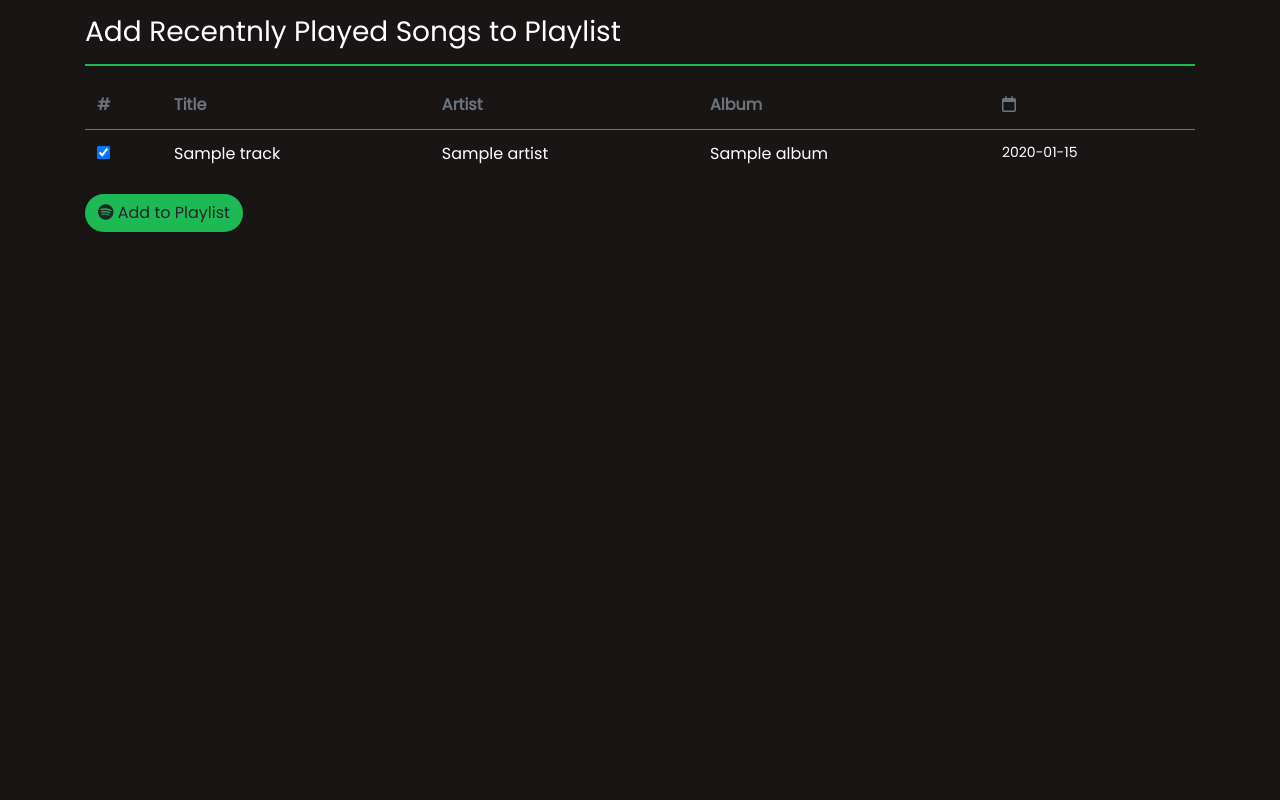
After one commit to raghupalash/playlistd, a Django app: template app/templates/app/add.html in a window 1280 px wide. The commit adds this page. Run offline with Django 3.2, Linux system fonts and the light colour scheme; the template is opened without the code that fills it: most values are stand-ins (such as "Sample title", 1, 10 or a date in 2020); some libraries are stand-ins or nearby versions.

Commit message:
Make initial add-playlist functionality

```diff
--- a/app/static/app/styles.css
+++ b/app/static/app/styles.css
@@ -2,6 +2,7 @@ body, html {
     height: 100%;
     font-family: 'Poppins', sans-serif;
     color: white;
+    background: #1A1515;
 }
 
 #profile-image {
@@ -30,10 +31,6 @@ a:hover {
 
 .fa-chevron-down {
     padding-top: 10px;
-}
-
-.rest-of-the-page {
-    background: #1A1515;
 }
 
 ::-webkit-scrollbar {
@@ -78,6 +75,12 @@ a:hover {
     .rest-of-the-page td {
         padding: 5px;
     }
+    .mobile-hidden {
+        display: none;
+    }
+    .add-to-playlist {
+        font-size: 14px;
+    }
 }
 
 .recently_played .row {
@@ -88,7 +91,26 @@ a:hover {
     color: white;
 }
 
-.show_more {
+.show-more {
     text-decoration: underline;
     margin: 5px 0;
 }
+
+.add-to-playlist tbody tr{
+    border-top: 0.5px #6c757d solid;
+}
+
+#body .text-small {
+    font-size: 14px;
+}
+
+.playlist-cover div img{
+    width: 250px;
+    height: 250px;
+}
+
+.playlist-cover div:nth-of-type(1) div{
+    width: 250px;
+    height: 250px;
+    border: 0.5px #6c757d solid;
+}
--- /dev/null
+++ b/app/templates/app/add.html
@@ -0,0 +1,90 @@
+{% extends 'app/layout.html' %}
+
+<!-- idea is to display the data and give the choice to select songs to be added -->
+{% block body %}
+    <div class="container add-to-playlist">
+        <h3 class="heading">Add Recentnly Played Songs to Playlist</h3>
+        <form action="{% url 'add' %}" method="POST">
+            {% csrf_token %}
+            <input type="hidden" name="playlist-name">
+            <table class="table table-borderless">
+                <thead>
+                    <tr>
+                        <th class="text-muted">#</th>
+                        <th class="text-muted">Title</th>
+                        <th class="text-muted">Artist</th>
+                        <th class="text-muted mobile-hidden">Album</th>
+                        <th class="text-muted mobile-hidden">
+                            <i class="far fa-calendar"></i>
+                        </th>
+                    </tr>
+                </thead>
+                {% for track in tracks %}
+                    <tbody>
+                    <tr>
+                        <th scope="row">
+                            <input name="track_id" value="{{ track.track.id }}" type="checkbox" checked>
+                        </th>
+                        <td>{{ track.track.name }}</td>
+                        <td>
+                            {% for artist in track.track.artists %}
+                                {% if not forloop.first %}
+                                    <span>, </span>
+                                {% endif %}
+                                <span>{{ artist.name }}</span>
+                            {% endfor %}
+                        </td>
+                        <td class="mobile-hidden">{{ track.track.album.name }}</td>
+                        <td class="mobile-hidden text-small">{{ track.played_at|slice:":10" }}</td>
+                    </tr>
+                    </tbody>
+                {% endfor %}
+            </table>
+            <button type="button" id="reveal-playlists" class="btn btn-md spotify-btn">
+                <i class="fab fa-spotify"></i>
+                Add to Playlist
+            </button>
+            <div class="user-playlists">
+                <h4>Add to</h4>
+                <div class="row playlist-cover">
+                    <div class="col-lg-4 col-md-6 col-sm-12" id="create">
+                        <div>
+                            <i class="fas fa-plus text-center"></i>
+                        </div>
+                        <p>Create a new playlist</p>
+                    </div>
+                    {% for playlist in playlists.items %}
+                        <div class="col-lg-4 col-md-6 col-sm-12" id="{{ plalist.name }}">
+                            <img src="{{ playlist.images.1.url }}">
+                            <p>{{ playlist.name }}</p>
+                        </div>
+                    {% endfor %}
+                </div>
+            </div>
+        </form>
+    </div>
+{% endblock %}
+
+{% block script %}
+    <script>
+        document.addEventListener('DOMContentLoaded', () => {
+            playlists = document.querySelector('.user-playlists')
+            button = document.querySelector('#reveal-playlists')
+
+            button.style.display = 'block';
+            playlists.style.display = 'none';
+
+            button.onclick = () => {
+                // Hide button
+                button.style.display = 'none';
+
+                // Show user playlists
+                playlists.style.display = 'block'
+            }
+
+            playlists.querySelector('div').onclick = e => {
+
+            }
+        })
+    </script>
+{% endblock %}
--- a/app/templates/app/index.html
+++ b/app/templates/app/index.html
@@ -37,7 +37,7 @@
                                     <img src="{{ track.track.album.images.1.url }}" />
                                 </td>
                                 <td>
-                                    <h4 class="track-name">{{ track.track.name }}</h1>
+                                    <h5 class="track-name">{{ track.track.name }}</h5>
                                     <p class="text-muted">
                                         {% for artist in track.track.artists %}
                                             {% if not forloop.first %}
@@ -51,7 +51,7 @@
                         {% endfor %}
                     </tbody>
                 </table>
-                <div class="show_more"><a href="/more">Show More</a></div>
+                <div class="show-more"><a href="/more">Show More</a></div>
                 <button class="btn btn-md spotify-btn">
                     <i class="fab fa-spotify"></i>
                     <a href="/add">Add to playlist</a>
--- a/app/templates/app/layout.html
+++ b/app/templates/app/layout.html
@@ -14,10 +14,12 @@
         <link rel="stylesheet" href="https://cdn.jsdelivr.net/npm/bootstrap@4.6.0/dist/css/bootstrap.min.css" integrity="sha384-B0vP5xmATw1+K9KRQjQERJvTumQW0nPEzvF6L/Z6nronJ3oUOFUFpCjEUQouq2+l" crossorigin="anonymous">
         <link rel="stylesheet" href="{% static 'app/styles.css' %}">
     </head>
-    <body>
+    <body id="body">
         {% block body %}
         {% endblock %}
 
+        {% block script %}
+        {% endblock %}
         <script src="https://code.jquery.com/jquery-3.5.1.slim.min.js" integrity="sha384-DfXdz2htPH0lsSSs5nCTpuj/zy4C+OGpamoFVy38MVBnE+IbbVYUew+OrCXaRkfj" crossorigin="anonymous"></script>
         <script src="https://cdn.jsdelivr.net/npm/bootstrap@4.6.0/dist/js/bootstrap.bundle.min.js" integrity="sha384-Piv4xVNRyMGpqkS2by6br4gNJ7DXjqk09RmUpJ8jgGtD7zP9yug3goQfGII0yAns" crossorigin="anonymous"></script>
     </body>
--- a/app/urls.py
+++ b/app/urls.py
@@ -3,5 +3,6 @@ from . import views
 
 urlpatterns = [
     path('', views.index, name="index"),
+    path('add', views.add, name="add"),
     path('sign_out', views.sign_out, name="sign_out")
 ]
```
Also changed, not shown: app/views.py (+28 -2 lines), db.sqlite3, 2 other files.
